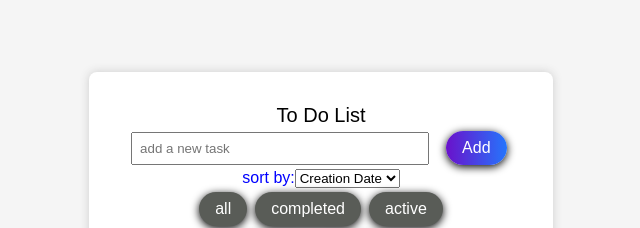
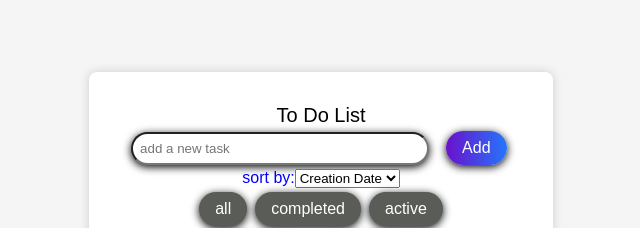
Before and after one commit to dwyertyrell/todo-app, a React (Vite) app in the folder frontend/: page / in a window 1280 px wide. Shown: the top 228 px of the page, without its empty margins (319-959 px from the left). Built offline with nearby package versions, Linux system fonts and the light colour scheme; no server answers.

Commit message:
atomic design: added more atomic components
More atomic components added to maintain consistency for the styling of the website. `components\atomic`

`addTodoForm.jsx` is placed inside the `molecules` dir, with respect to its relationship to the atomic components

```diff
--- a/frontend/src/components/atomic/input.jsx
+++ b/frontend/src/components/atomic/input.jsx
@@ -0,0 +1,14 @@
+import React from "react";
+
+
+const Input = ({...props}) => {
+
+  return <input style={styles.base} {...props} ></input>
+}
+export default Input
+const styles= {
+  base:{
+    borderRadius: 30,
+    boxShadow: '0 2px 8px black'
+  }
+}
--- a/frontend/src/components/atomic/label.jsx
+++ b/frontend/src/components/atomic/label.jsx
@@ -14,5 +14,4 @@ const styles = {
   base: {
     color:'blue'
   }
-
 }
--- a/frontend/src/components/molecules/addTodoForm.jsx
+++ b/frontend/src/components/molecules/addTodoForm.jsx
@@ -1,5 +1,6 @@
 import React, {useState} from "react";
 import Button from "../atomic/button";
+import Input from "../atomic/input";
 
 function AddTodoForm ({onAdd}) {
   const [text, setText] = useState('');
@@ -13,11 +14,11 @@ const handleSubmit = (e) => {
 
   return (
     <form onSubmit={handleSubmit}>
-      <input
+      <Input
         value = {text}
         onChange = {e => setText(e.target.value)}
         placeholder= 'add a new task'
-      ></input>
+      ></Input>
       <Button variant='add' type = 'submit' >Add</Button>
     </form>
   )
```
